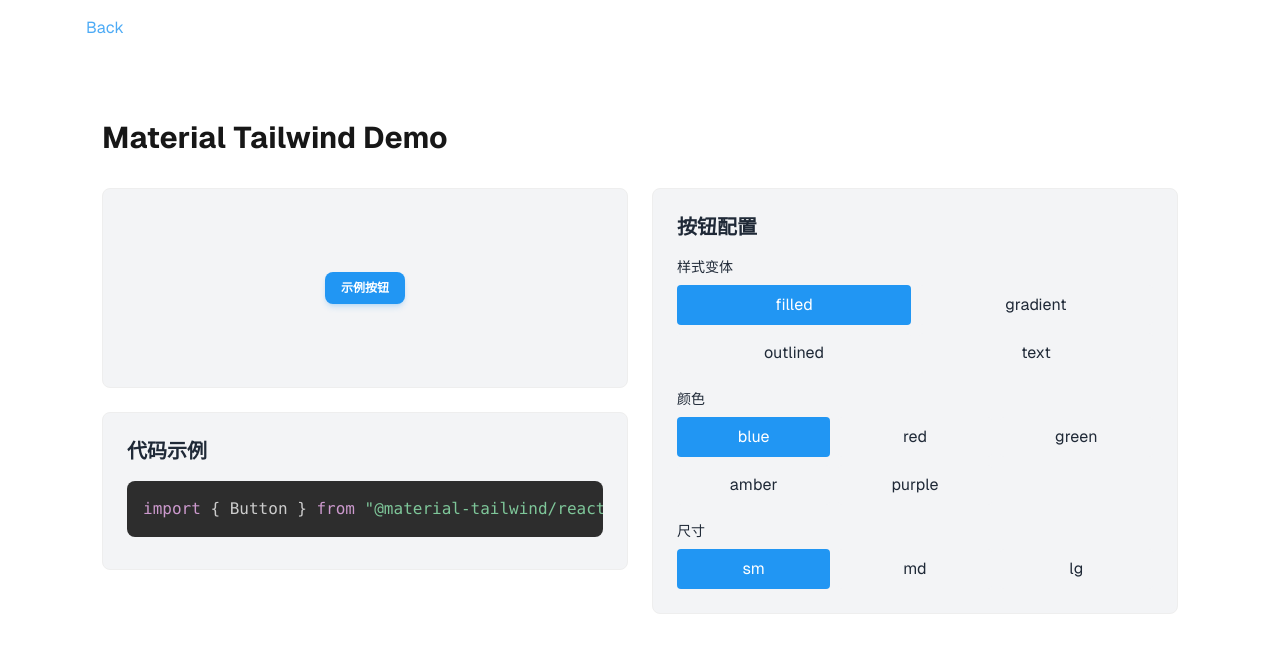
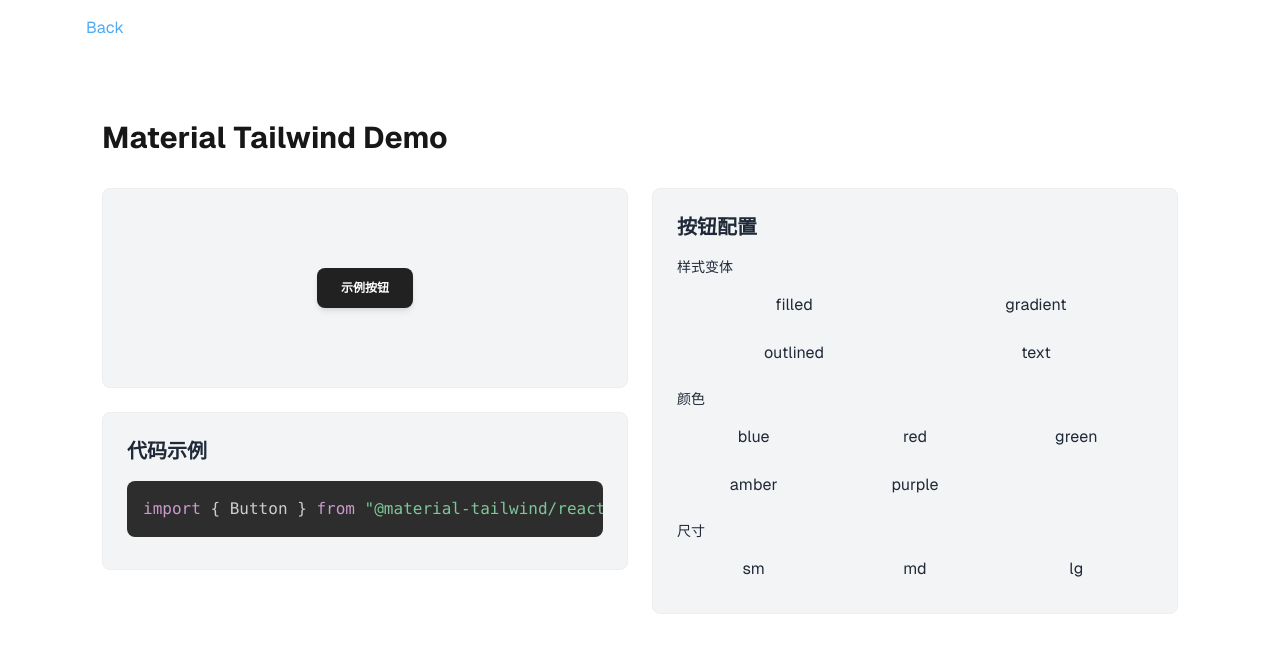
Before and after one commit to Bkyaro/repo-glance, a Next.js app: page /demos/material-tailwind in a window 1280 px wide. Shown: the top 652 px of the page. Built offline with nearby package versions, Linux system fonts and the light colour scheme.

Commit message:
optimize: adjust code preview block

```diff
--- a/src/app/demos/material-tailwind/page.tsx
+++ b/src/app/demos/material-tailwind/page.tsx
@@ -3,30 +3,42 @@ import CodeBlock from "@/app/components/CodeBlock";
 import { Button } from "@material-tailwind/react";
 import { useState, useMemo, useEffect } from "react";
 
-type ButtonVariant = "filled" | "gradient" | "outlined" | "text";
-type ButtonColor = "blue" | "red" | "green" | "amber" | "purple";
-type ButtonSize = "sm" | "md" | "lg";
+type ButtonVariant = "filled" | "gradient" | "outlined" | "text" | "";
+type ButtonColor = "blue" | "red" | "green" | "amber" | "purple" | "";
+type ButtonSize = "sm" | "md" | "lg" | "";
 
 export default function MaterialTailwindDemo() {
-	const [variant, setVariant] = useState<ButtonVariant>("filled");
-	const [color, setColor] = useState<ButtonColor>("blue");
-	const [size, setSize] = useState<ButtonSize>("sm");
+	// 配置项
+	const configVariants = {
+		key: "variant",
+		value: ["filled", "gradient", "outlined", "text"],
+	};
+	const configColors = {
+		key: "color",
+		value: ["blue", "red", "green", "amber", "purple"],
+	};
+	const configSizes = {
+		key: "size",
+		value: ["sm", "md", "lg"],
+	};
+
+	const [variant, setVariant] = useState<ButtonVariant>("");
+	const [color, setColor] = useState<ButtonColor>("");
+	const [size, setSize] = useState<ButtonSize>("");
 
 	// 使用 useMemo 缓存生成的代码
 	const code = useMemo(() => {
 		const buttonProps = [
-			`variant="${variant}"`,
-			`color="${color}"`,
-			`size="${size}"`,
-		];
+			variant ? `${configVariants.key}="${variant}"` : "",
+			color ? `${configColors.key}="${color}"` : "",
+			size ? `${configSizes.key}="${size}"` : "",
+		].filter(Boolean);
 
 		return `import { Button } from "@material-tailwind/react";
 
 export default function Example() {
 	return (
-		<Button
-			${buttonProps.join("\n      		")}
-		>
+		<Button${ buttonProps.length ? '\n      		' + buttonProps.join("\n      		") + '\n      	' : ''}>
 			示例按钮
 		</Button>
 	);
@@ -63,8 +75,7 @@ export default function Example() {
 								样式变体
 							</label>
 							<div className="grid grid-cols-2 gap-2">
-								{["filled", "gradient", "outlined", "text"].map(
-									(v) => (
+								{configVariants.value.map((v) => (
 									<button
 										key={v}
 										onClick={() =>
@@ -78,8 +89,7 @@ export default function Example() {
 									>
 										{v}
 									</button>
-									)
-								)}
+								))}
 							</div>
 						</div>
 
@@ -88,25 +98,21 @@ export default function Example() {
 								颜色
 							</label>
 							<div className="grid grid-cols-3 gap-2">
-								{[
-									"blue",
-									"red",
-									"green",
-									"amber",
-									"purple",
-								].map((c) => (
+								{configColors.value.map((currentColor) => (
 									<button
-										key={c}
+										key={currentColor}
 										onClick={() =>
-											setColor(c as ButtonColor)
+											setColor(
+												currentColor as ButtonColor
+											)
 										}
 										className={`p-2 rounded ${
-											color === c
+											color === currentColor
 												? "bg-blue-500 text-white"
 												: "bg-card-background text-card-foreground hover:bg-opacity-80"
 										}`}
 									>
-										{c}
+										{currentColor}
 									</button>
 								))}
 							</div>
@@ -117,17 +123,19 @@ export default function Example() {
 								尺寸
 							</label>
 							<div className="grid grid-cols-3 gap-2">
-								{["sm", "md", "lg"].map((s) => (
+								{configSizes.value.map((currentSize) => (
 									<button
-										key={s}
-										onClick={() => setSize(s as ButtonSize)}
+										key={currentSize}
+										onClick={() =>
+											setSize(currentSize as ButtonSize)
+										}
 										className={`p-2 rounded ${
-											size === s
+											size === currentSize
 												? "bg-blue-500 text-white"
 												: "bg-card-background text-card-foreground hover:bg-opacity-80"
 										}`}
 									>
-										{s}
+										{currentSize}
 									</button>
 								))}
 							</div>
```
Lines whose indentation alone changed are shown as unchanged.
